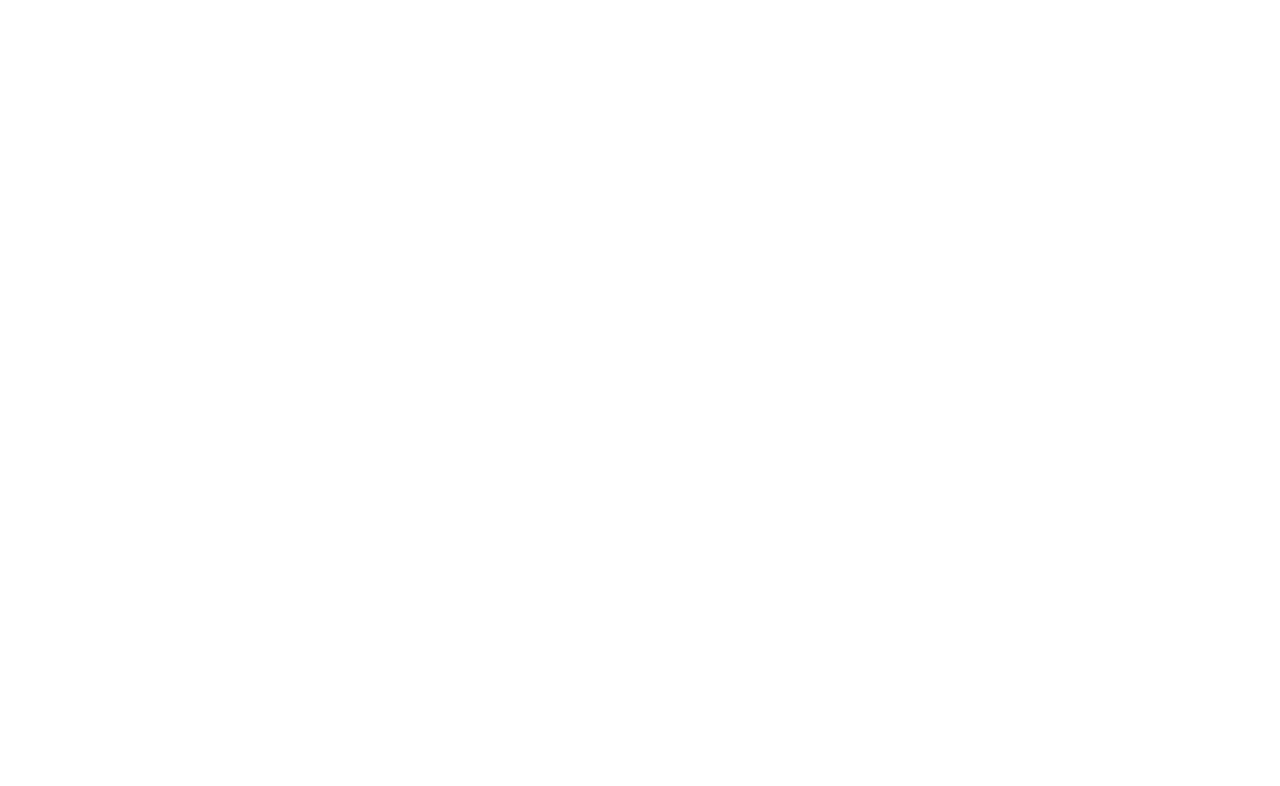
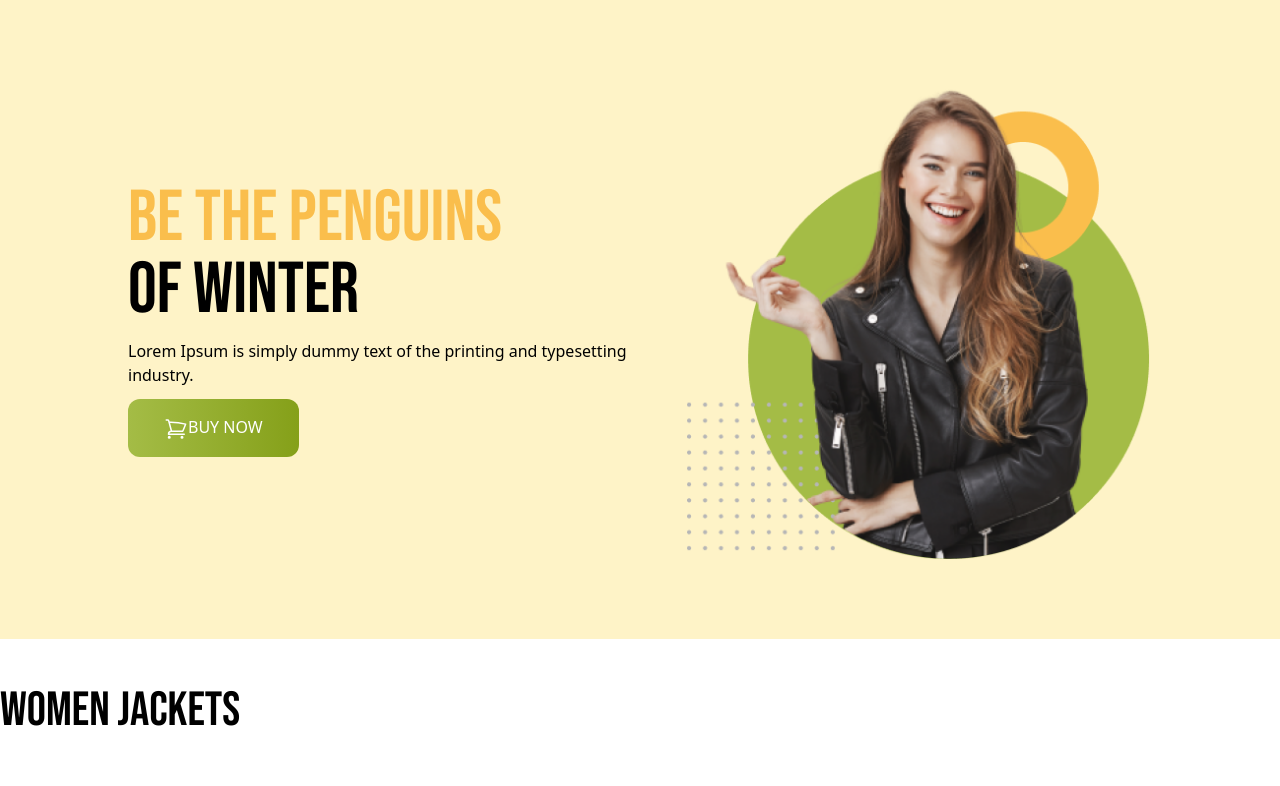
Before and after one commit to DeV-Hridoy/penguin-fashion-website, a plain HTML site: page index.html in a window 1280 px wide. Drawn offline with nearby package versions, Linux system fonts and the light colour scheme.

Commit message:
done banner section reponsive with tailwind and done some padding work

```diff
--- a/index.html
+++ b/index.html
@@ -1,27 +1,77 @@
 <!DOCTYPE html>
 <html lang="en">
+
 <head>
     <meta charset="UTF-8">
     <meta name="viewport" content="width=device-width, initial-scale=1.0">
     <title>Penguin Fashion</title>
     <script src="https://cdn.tailwindcss.com"></script>
+
+    <link rel="preconnect" href="https://fonts.googleapis.com">
+    <link rel="preconnect" href="https://fonts.gstatic.com" crossorigin>
+    <link href="https://fonts.googleapis.com/css2?family=Bebas+Neue&display=swap" rel="stylesheet">
+
+    <style>
+        .font-bebas{
+            font-family: 'Bebas Neue', sans-serif;
+        }
+    </style>
 </head>
 
 <body>
 
-<header>
+    <header class="bg-amber-100 py-20 px-16 md:px-32">
+        <!-- nav section -->
 
-</header>
+        <nav>
+
+        </nav>
+        <!-- banner section -->
+
+        <div class="flex flex-col md:flex-row justify-between items-center">
+            <div class="space-y-3">
+                <h1 class="text-7xl uppercase font-bebas">
+                    <span class="text-[#FABE4C]">Be the Penguins</span>
+                    <br>
+                    of Winter
+                </h1>
+
+                <p>Lorem Ipsum is simply dummy text of the printing
+                    and typesetting industry.
+                </p>
+
+                <button
+                    class="py-4 px-9 bg-gradient-to-r from-[#A4BC46] to-[#85A019] rounded-xl uppercase text-white font-medium ">
+                    <svg xmlns="http://www.w3.org/2000/svg" fill="none" viewBox="0 0 24 24" stroke-width="1.5"
+                        stroke="currentColor" class="w-6 h-6 inline">
+                        <path stroke-linecap="round" stroke-linejoin="round"
+                            d="M2.25 3h1.386c.51 0 .955.343 1.087.835l.383 1.437M7.5 14.25a3 3 0 00-3 3h15.75m-12.75-3h11.218c1.121-2.3 2.1-4.684 2.924-7.138a60.114 60.114 0 00-16.536-1.84M7.5 14.25L5.106 5.272M6 20.25a.75.75 0 11-1.5 0 .75.75 0 011.5 0zm12.75 0a.75.75 0 11-1.5 0 .75.75 0 011.5 0z" />
+                    </svg>BUY NOW</button>
+            </div>
+
+            <div>
+                <img src="./images/model.png" alt="">
+            </div>
+        </div>
+    </header>
 
 
-<main>
+    <main class="max-xl max-w-7xl mx-auto">
 
-</main>
+        <!-- women section -->
+
+        <section class="py-12">
+            <h3 class="text-5xl font-bebas">
+                Women Jackets
+            </h3>
+        </section>
+
+    </main>
 
 
-<footer>
+    <footer>
 
-</footer>
+    </footer>
 
 
 </body>
```
Also changed, not shown: tailwind.config.js (added, +8 -0 lines).
